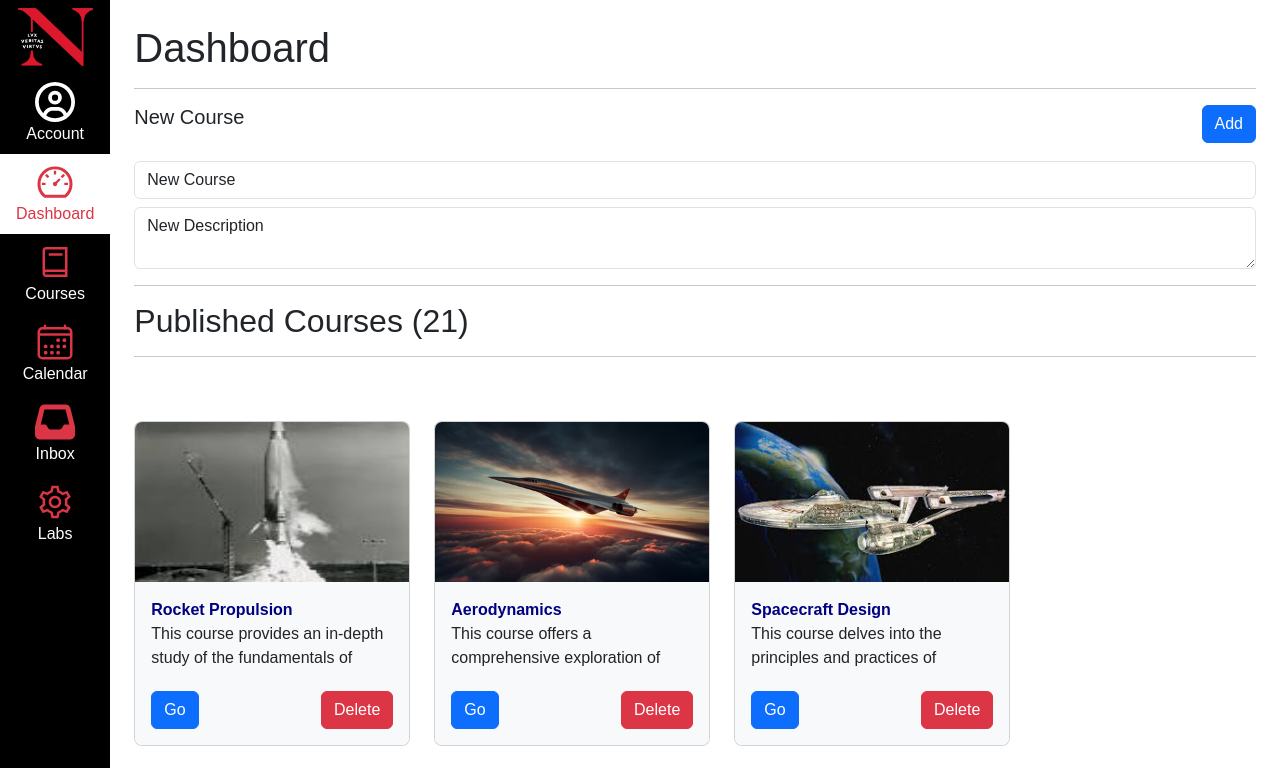
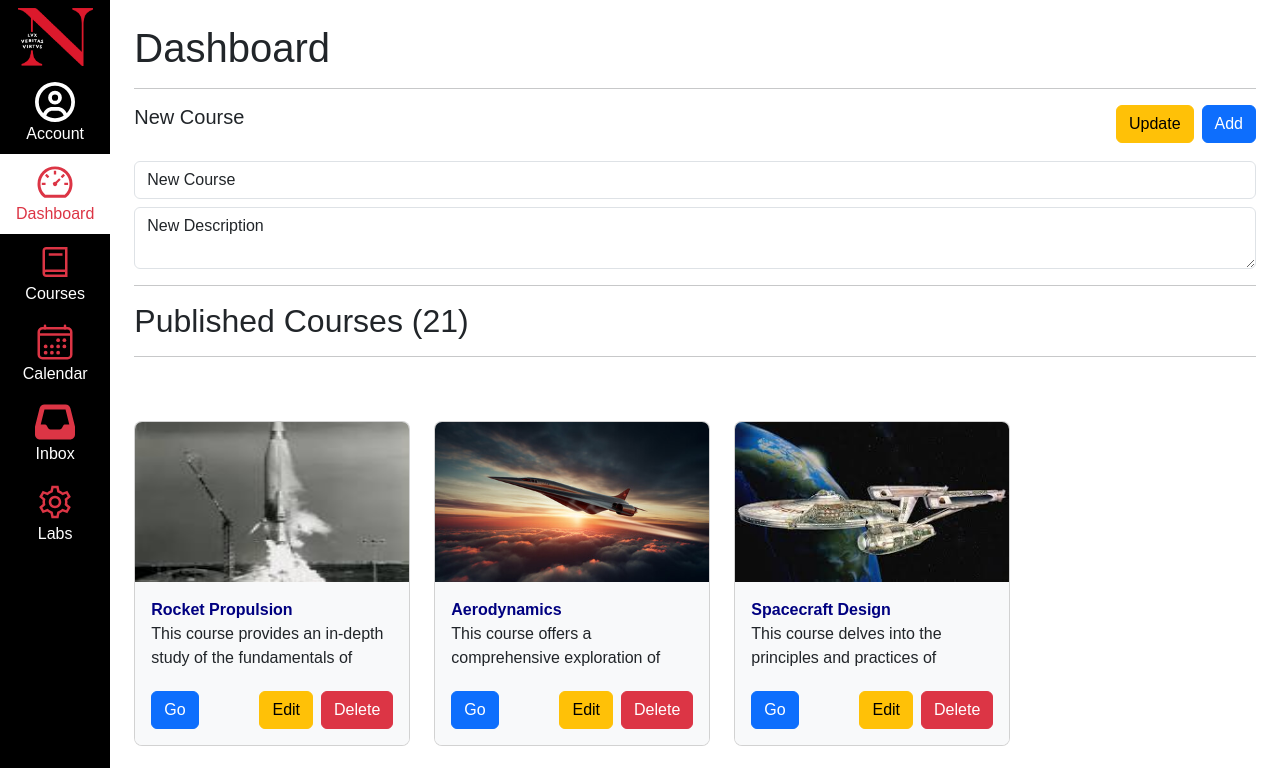
Before and after one commit to Sam-Zilli/kanbas-react-web-app, a React (Create React App) app: page /#/Kanbas/Dashboard in a window 1280 px wide. Shown: the top 768 px of the page. Built offline with nearby package versions, Linux system fonts and the light colour scheme.

Commit message:
next 3.2

```diff
--- a/src/Kanbas/Dashboard/index.tsx
+++ b/src/Kanbas/Dashboard/index.tsx
@@ -15,6 +15,18 @@ export default function Dashboard() {
     image: "/images/default.jpg",
     description: "New Description",
   });
+
+  const updateCourse = () => {
+    setCourses(
+    courses.map((c) => {
+    if (c._id === course._id) {
+    return course;
+    } else {
+    return c;
+    }
+    })
+    );
+    };
 
   const addNewCourse = () => {
     const newCourse = {
@@ -42,6 +54,11 @@ export default function Dashboard() {
           {" "}
           Add{" "}
         </button>
+        <button className="btn btn-warning float-end me-2"
+onClick={updateCourse} id="wd-update-course-click">
+Update
+</button>
+
       </h5>
       <br />
       <input
@@ -109,6 +126,16 @@ export default function Dashboard() {
                     >
                       Delete
                     </button>
+                    <button
+          id="wd-edit-course-click"
+          onClick={(event) => {
+            event.preventDefault();
+            setCourse(course);
+          }}
+          className="btn btn-warning me-2 float-end"
+        >
+          Edit
+        </button>
                   </div>
                 </div>
               </Link>
```
